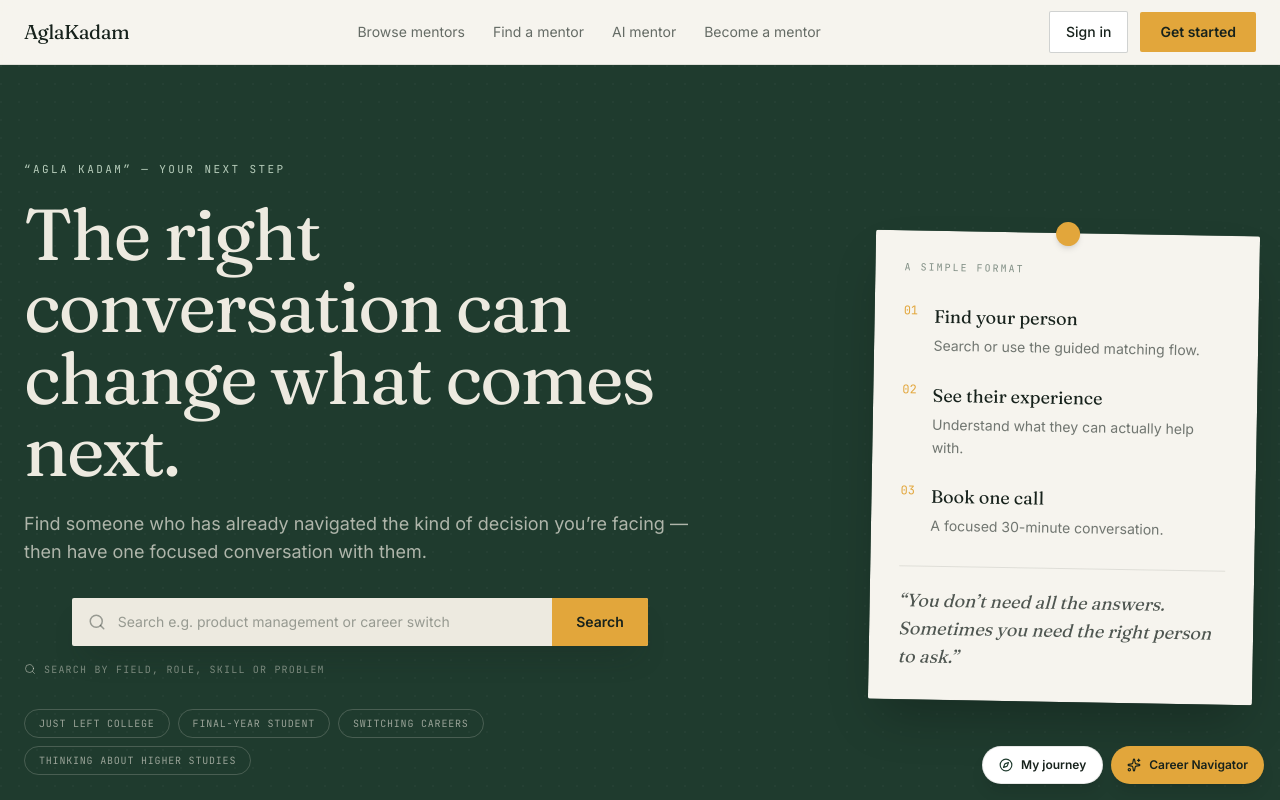
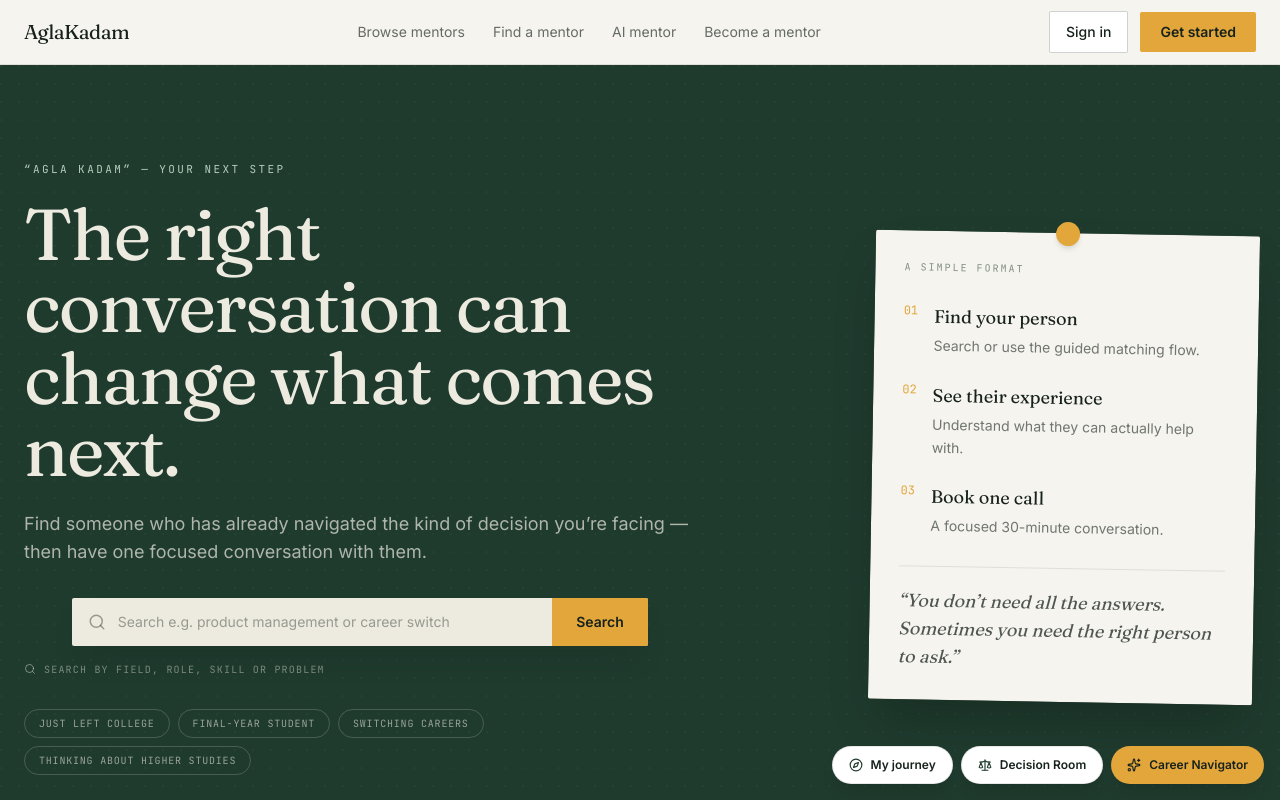
Before and after one commit to priyanshusannigrahi08/Agla-Kadam01, a Next.js app: page / in a window 1280 px wide. Shown: the top 800 px of the page. Built offline with nearby package versions, Linux system fonts and the light colour scheme; no server answers; the database is empty.

Commit message:
Add Decision Room shortcut

```diff
--- a/components/JourneyLauncher.tsx
+++ b/components/JourneyLauncher.tsx
@@ -1,8 +1,8 @@
 "use client";
 
 import Link from "next/link";
-import { Compass, Sparkles } from "lucide-react";
+import { Compass, Scale, Sparkles } from "lucide-react";
 
 export default function JourneyLauncher() {
-  return <div className="fixed bottom-4 right-4 z-40 hidden gap-2 sm:flex"><Link href="/journey" className="inline-flex items-center gap-2 rounded-full border border-ink/10 bg-white px-4 py-2.5 text-xs font-semibold text-ink shadow-lg hover:bg-paper"><Compass size={14} className="text-board"/> My journey</Link><Link href="/career-navigator" className="inline-flex items-center gap-2 rounded-full bg-amber px-4 py-2.5 text-xs font-semibold text-ink shadow-lg hover:brightness-95"><Sparkles size={14}/> Career Navigator</Link></div>;
+  return <div className="fixed bottom-4 right-4 z-40 hidden gap-2 sm:flex"><Link href="/journey" className="inline-flex items-center gap-2 rounded-full border border-ink/10 bg-white px-4 py-2.5 text-xs font-semibold text-ink shadow-lg hover:bg-paper"><Compass size={14} className="text-board"/> My journey</Link><Link href="/decision-room" className="inline-flex items-center gap-2 rounded-full border border-ink/10 bg-white px-4 py-2.5 text-xs font-semibold text-ink shadow-lg hover:bg-paper"><Scale size={14} className="text-board"/> Decision Room</Link><Link href="/career-navigator" className="inline-flex items-center gap-2 rounded-full bg-amber px-4 py-2.5 text-xs font-semibold text-ink shadow-lg hover:brightness-95"><Sparkles size={14}/> Career Navigator</Link></div>;
 }
```
